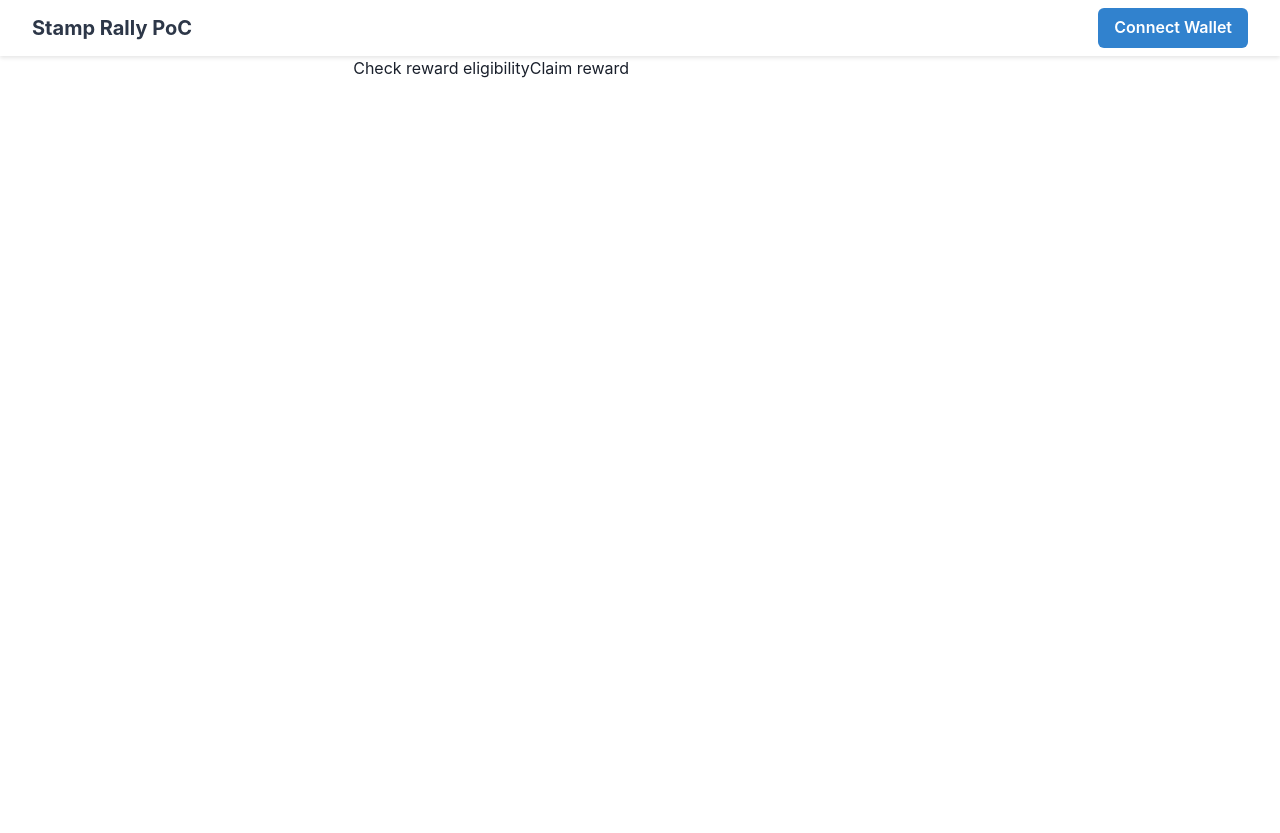
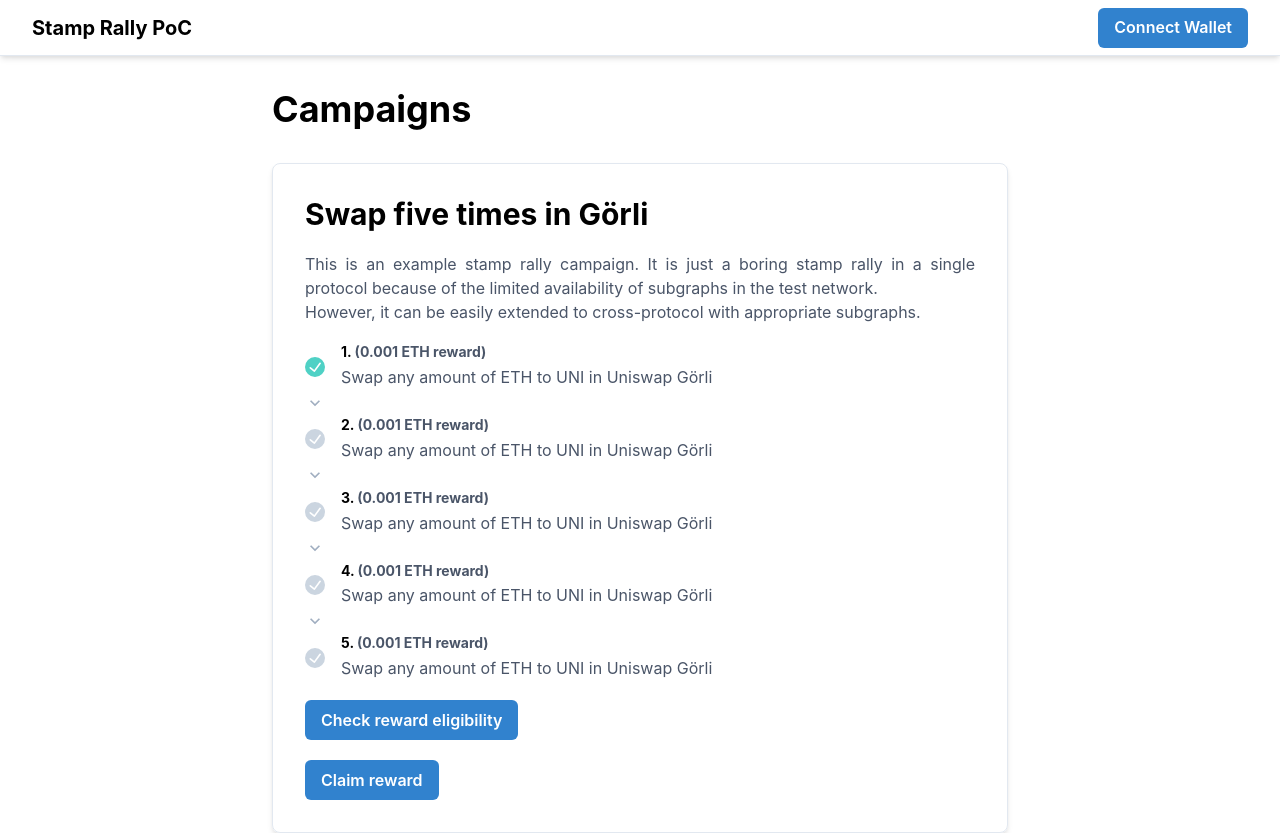
Before and after one commit to nakaakist/stamp-rally-poc, a React (Vite) app in the folder packages/frontend/: page / in a window 1280 px wide. Before the commit the page ends 800 px from the top, so only its background shows below. Built offline with nearby package versions, Linux system fonts and the light colour scheme.

Commit message:
Add campaign card

```diff
--- a/packages/frontend/src/App.tsx
+++ b/packages/frontend/src/App.tsx
@@ -1,41 +1,14 @@
-import { Box, Container } from '@chakra-ui/react';
-import { useEffect, useState } from 'react';
+import { Box, Container, Heading } from '@chakra-ui/react';
+import { useEffect } from 'react';
+import { CampaignCard } from './components/CampaignCard';
 import { Header } from './components/Header';
-import { GAS_LIMIT, WALLET_VERIFIER_URL } from './constants/constants';
 import { useAccount } from './hooks/useAccount';
 import { useDistributorContract } from './hooks/useDistributorContract';
 import { HEADER_HEIGHT } from './theme';
 
 export const App = () => {
-  const { account, checkWallet } = useAccount();
-  const { contract, initContract } = useDistributorContract();
-  const [data, setData] = useState<{ cumulativeAmount: number; signature: string } | null>(null);
-
-  const checkEligibility = async () => {
-    if (!account) return;
-
-    const res = await fetch(`${WALLET_VERIFIER_URL}/${account}`);
-    const data = await res.json();
-
-    window.alert(JSON.stringify(data));
-
-    if (data.eligible) {
-      setData({
-        cumulativeAmount: data.cumulativeAmount || 0,
-        signature: data.signature || '',
-      });
-    }
-  };
-
-  const claimReward = async () => {
-    if (!contract || !data) return;
-
-    const tx = await contract.claim(account, data.cumulativeAmount, data.signature, {
-      gasLimit: GAS_LIMIT,
-    });
-
-    await tx.wait();
-  };
+  const { checkWallet } = useAccount();
+  const { initContract } = useDistributorContract();
 
   useEffect(() => {
     checkWallet();
@@ -46,14 +19,9 @@ export const App = () => {
     <>
       <Header />
       <Box as="main" pt={HEADER_HEIGHT}>
-        <Container>
-          <button className="button" onClick={checkEligibility}>
-            Check reward eligibility
-          </button>
-
-          <button className="button" onClick={claimReward}>
-            Claim reward
-          </button>
+        <Container maxW="container.md">
+          <Heading my="8">Campaigns</Heading>
+          <CampaignCard />
         </Container>
       </Box>
     </>
--- /dev/null
+++ b/packages/frontend/src/components/CampaignCard.tsx
@@ -0,0 +1,119 @@
+import { CheckCircleIcon, ChevronDownIcon } from '@chakra-ui/icons';
+import { Box, Button, Heading, List, ListIcon, ListItem, Text, VStack } from '@chakra-ui/react';
+import { useState } from 'react';
+import { GAS_LIMIT, WALLET_VERIFIER_URL } from '../constants/constants';
+import { useAccount } from '../hooks/useAccount';
+import { useDistributorContract } from '../hooks/useDistributorContract';
+
+const Step = (props: {
+  stepNum: number;
+  isLast?: boolean;
+  achieved: boolean;
+  description: string;
+  reward: string;
+}) => (
+  <>
+    <ListItem w="100%">
+      <Box alignItems="center" display="flex">
+        <ListIcon
+          as={CheckCircleIcon}
+          w="5"
+          h="5"
+          mr="4"
+          color={props.achieved ? 'teal.300' : 'gray.300'}
+        />
+        <Box w="100%">
+          <Heading size="xs" display="block" mb="1">
+            {props.stepNum}. <Text as="span">({props.reward} reward)</Text>
+          </Heading>
+          <Text>{props.description}</Text>
+        </Box>
+      </Box>
+      {!props.isLast && <ChevronDownIcon w="5" h="5" fontWeight="bold" color="gray.400" />}
+    </ListItem>
+  </>
+);
+
+export const CampaignCard = () => {
+  const [data, setData] = useState<{ cumulativeAmount: number; signature: string } | null>(null);
+  const { account } = useAccount();
+  const { contract } = useDistributorContract();
+
+  const checkEligibility = async () => {
+    if (!account) return;
+
+    const res = await fetch(`${WALLET_VERIFIER_URL}/${account}`);
+    const data = await res.json();
+
+    window.alert(JSON.stringify(data));
+
+    if (data.eligible) {
+      setData({
+        cumulativeAmount: data.cumulativeAmount || 0,
+        signature: data.signature || '',
+      });
+    }
+  };
+
+  const claimReward = async () => {
+    if (!contract || !data) return;
+
+    const tx = await contract.claim(account, data.cumulativeAmount, data.signature, {
+      gasLimit: GAS_LIMIT,
+    });
+
+    await tx.wait();
+  };
+  return (
+    <Box w="100%" borderWidth="1px" borderRadius="8" p="8" shadow="md">
+      <VStack spacing="5" align="start" w="100%">
+        <Heading size="lg">Swap five times in Görli</Heading>
+        <Text textAlign="justify">
+          This is an example stamp rally campaign. It is just a boring stamp rally in a single
+          protocol because of the limited availability of subgraphs in the test network.
+          <br />
+          However, it can be easily extended to cross-protocol with appropriate subgraphs.
+        </Text>
+        <List spacing="1" w="100%">
+          <Step
+            stepNum={1}
+            achieved={true}
+            description="Swap any amount of ETH to UNI in Uniswap Görli"
+            reward="0.001 ETH"
+          />
+          <Step
+            stepNum={2}
+            achieved={false}
+            description="Swap any amount of ETH to UNI in Uniswap Görli"
+            reward="0.001 ETH"
+          />
+          <Step
+            stepNum={3}
+            achieved={false}
+            description="Swap any amount of ETH to UNI in Uniswap Görli"
+            reward="0.001 ETH"
+          />
+          <Step
+            stepNum={4}
+            achieved={false}
+            description="Swap any amount of ETH to UNI in Uniswap Görli"
+            reward="0.001 ETH"
+          />
+          <Step
+            stepNum={5}
+            isLast
+            achieved={false}
+            description="Swap any amount of ETH to UNI in Uniswap Görli"
+            reward="0.001 ETH"
+          />
+        </List>
+
+        <Button onClick={checkEligibility}>Check reward eligibility</Button>
+
+        <Button className="button" onClick={claimReward}>
+          Claim reward
+        </Button>
+      </VStack>
+    </Box>
+  );
+};
--- a/packages/frontend/src/components/Header.tsx
+++ b/packages/frontend/src/components/Header.tsx
@@ -17,20 +17,19 @@ const Account = () => {
 };
 
 export const Header = () => (
-  <header>
   <Flex
+    as="header"
     position="fixed"
     width="100vw"
     height={HEADER_HEIGHT}
     justify="space-between"
     align="center"
-      py="1"
     px="8"
     bg="white"
-      boxShadow="0px 2px 4px rgba(0, 0, 0, 0.1)"
+    borderBottomWidth="1px"
+    shadow="md"
   >
     <Heading fontSize="xl">Stamp Rally PoC</Heading>
     <Account />
   </Flex>
-  </header>
 );
--- a/packages/frontend/src/theme.tsx
+++ b/packages/frontend/src/theme.tsx
@@ -13,12 +13,12 @@ export const theme = extendTheme({
     },
     Heading: {
       baseStyle: {
-        color: 'gray.700',
+        color: 'black',
       },
     },
     Text: {
       baseStyle: {
-        color: 'gray.700',
+        color: 'gray.600',
       },
     },
   },
```
Lines whose indentation alone changed are shown as unchanged.
